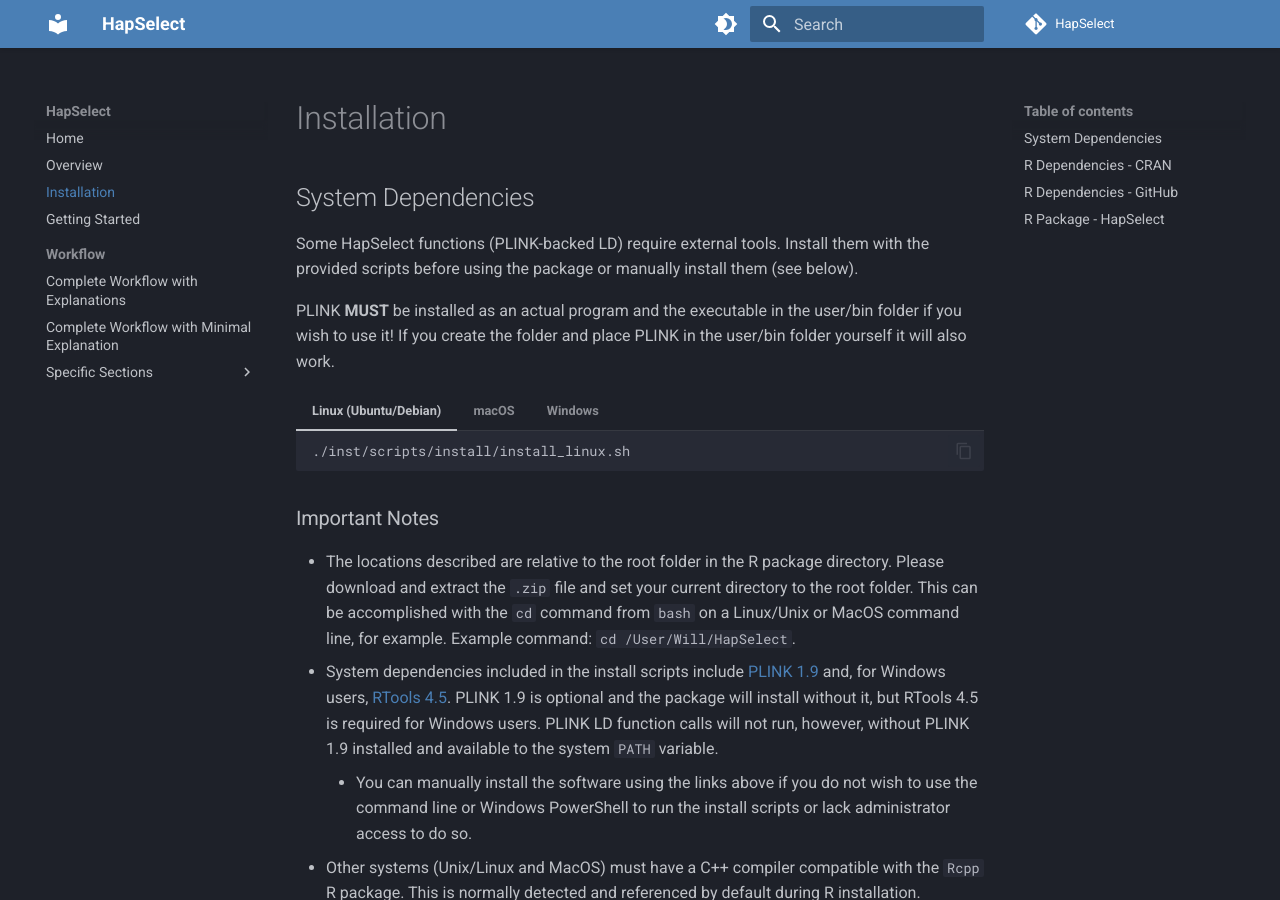
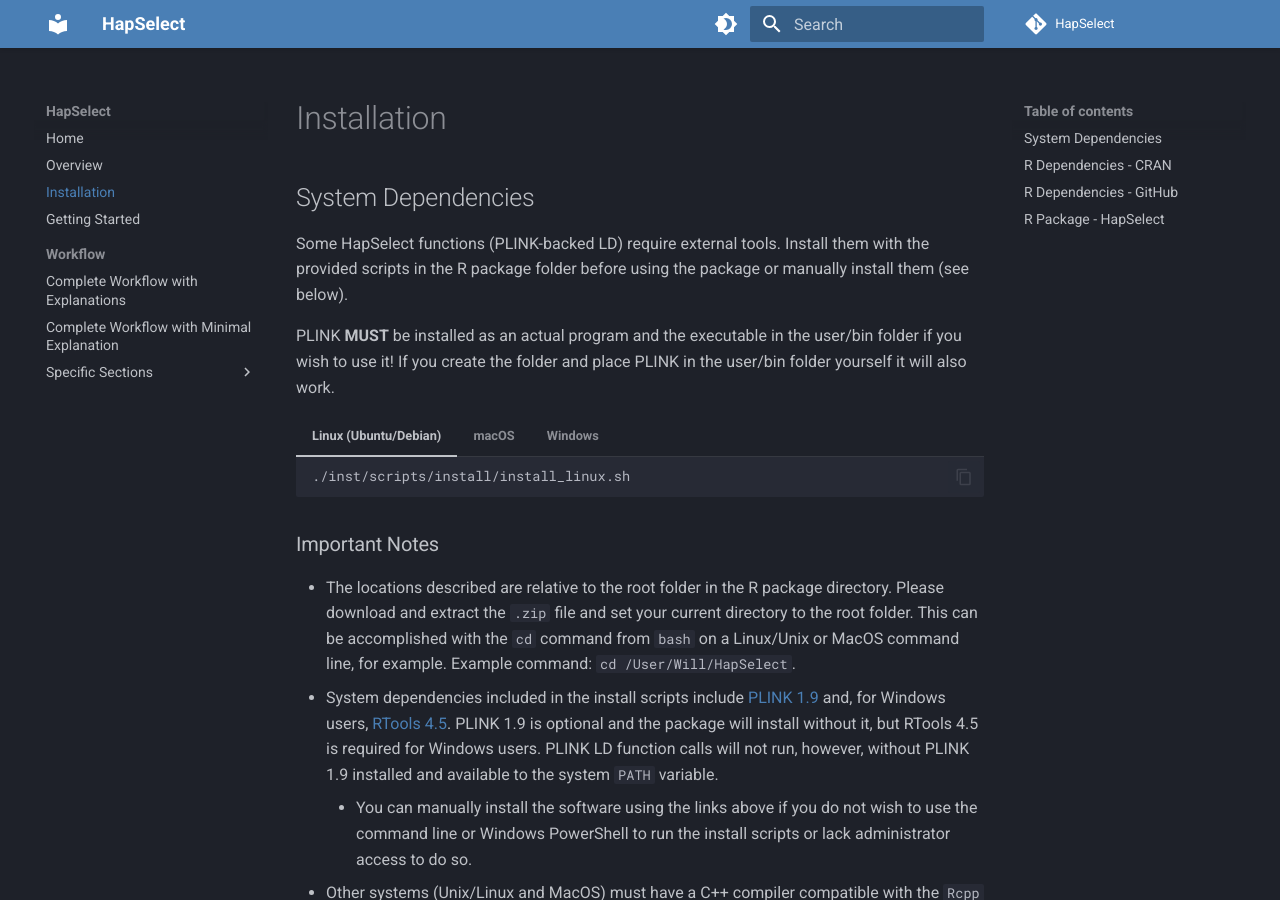
Before and after one commit to wrshf7/HapSelect-Docs, an MkDocs documentation site: the page built from docs/installation.md, in a window 1280 px wide and 900 px high. Built offline with MkDocs 1.6.1 and Material for MkDocs 9.7.7, drawn with Linux system fonts in a browser that asks for light colours; comment, search, counter and statistics services are not loaded.

Commit message:
Update installation.md

```diff
--- a/docs/installation.md
+++ b/docs/installation.md
@@ -2,7 +2,7 @@
 
 ## System Dependencies
 
-Some HapSelect functions (PLINK-backed LD) require external tools. Install them with the provided scripts before using the package or manually install them (see below).
+Some HapSelect functions (PLINK-backed LD) require external tools. Install them with the provided scripts in the R package folder before using the package or manually install them (see below).
 
 PLINK **MUST** be installed as an actual program and the executable in the user/bin folder if you wish to use it! If you create the folder and place PLINK in the user/bin folder yourself it will also work.
 
```
